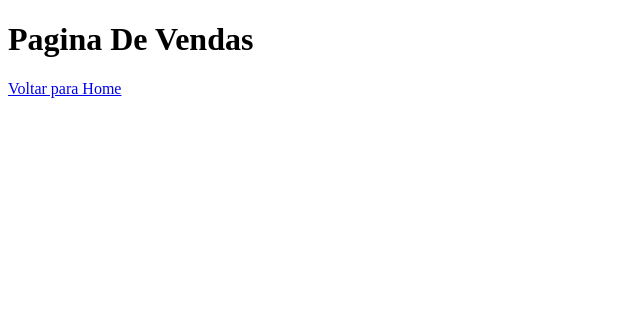
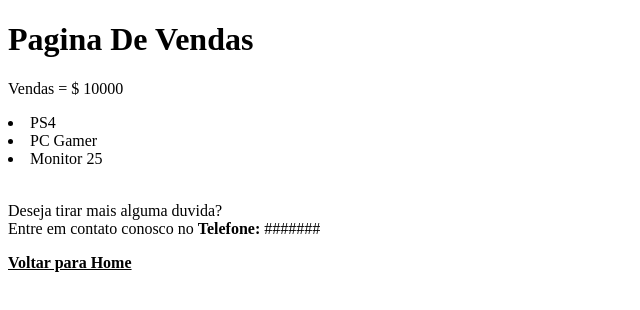
Before and after one commit to DimersonJr/Site-Vendas, a plain HTML site: page Vendas.html in a window 1280 px wide. Shown: the whole page, without its empty margins (0-640 px from the left). Drawn offline with Linux system fonts and the light colour scheme.

Commit message:
Acrescentado valores e informações

```diff
--- a/Vendas.html
+++ b/Vendas.html
@@ -8,6 +8,11 @@
 </head>
 <body>
     <h1>Pagina De Vendas</h1>
-    <a href="index.html">Voltar para Home</a>
+    <p>Vendas = $ 10000</p>
+    <li>PS4</li>
+    <li>PC Gamer</li>
+    <li>Monitor 25</li> <br>
+    <p>Deseja tirar mais alguma duvida? <br>Entre em contato conosco no <strong>Telefone:</strong> #######</p>
+    <a href="index.html" style="color: black"> <strong>Voltar para Home</strong></a>
 </body>
 </html>
```
Also changed, not shown: index.html (+1 -1 lines).
